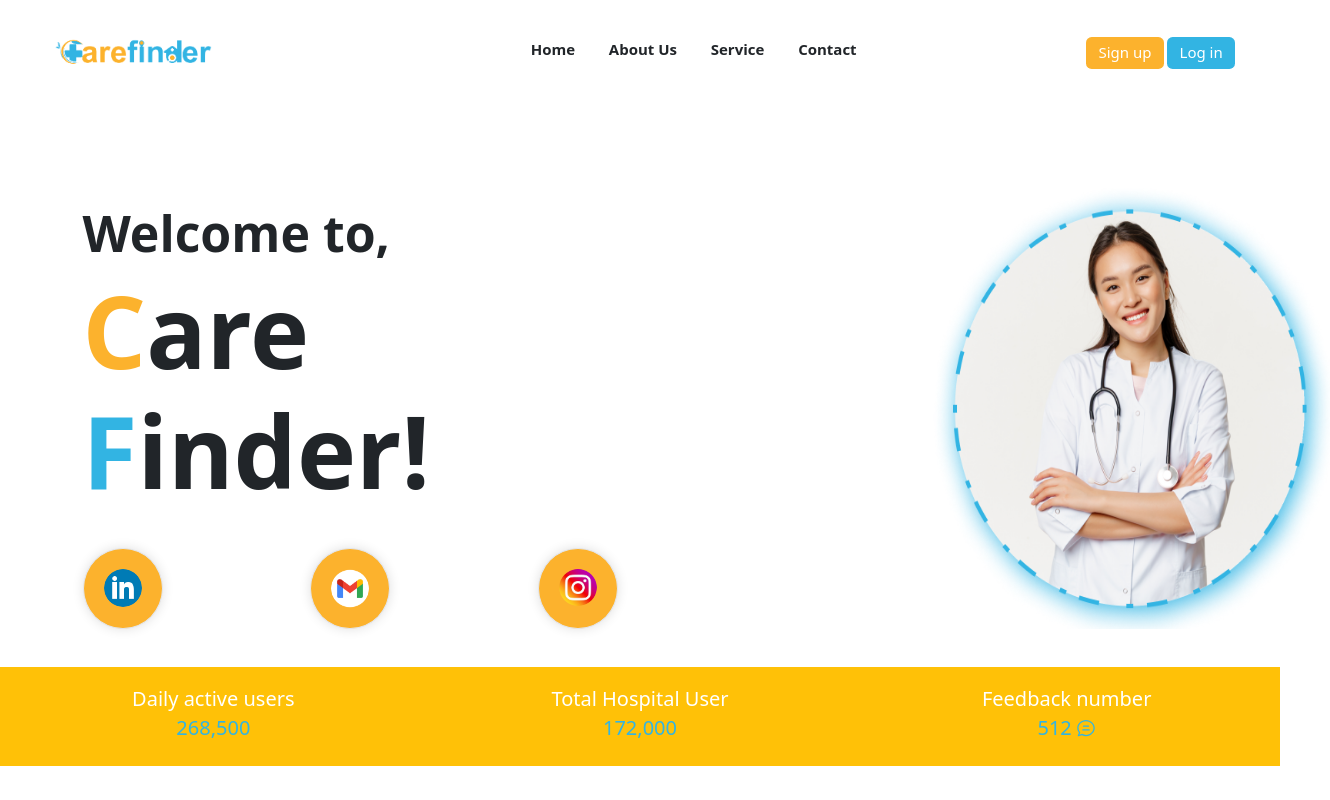
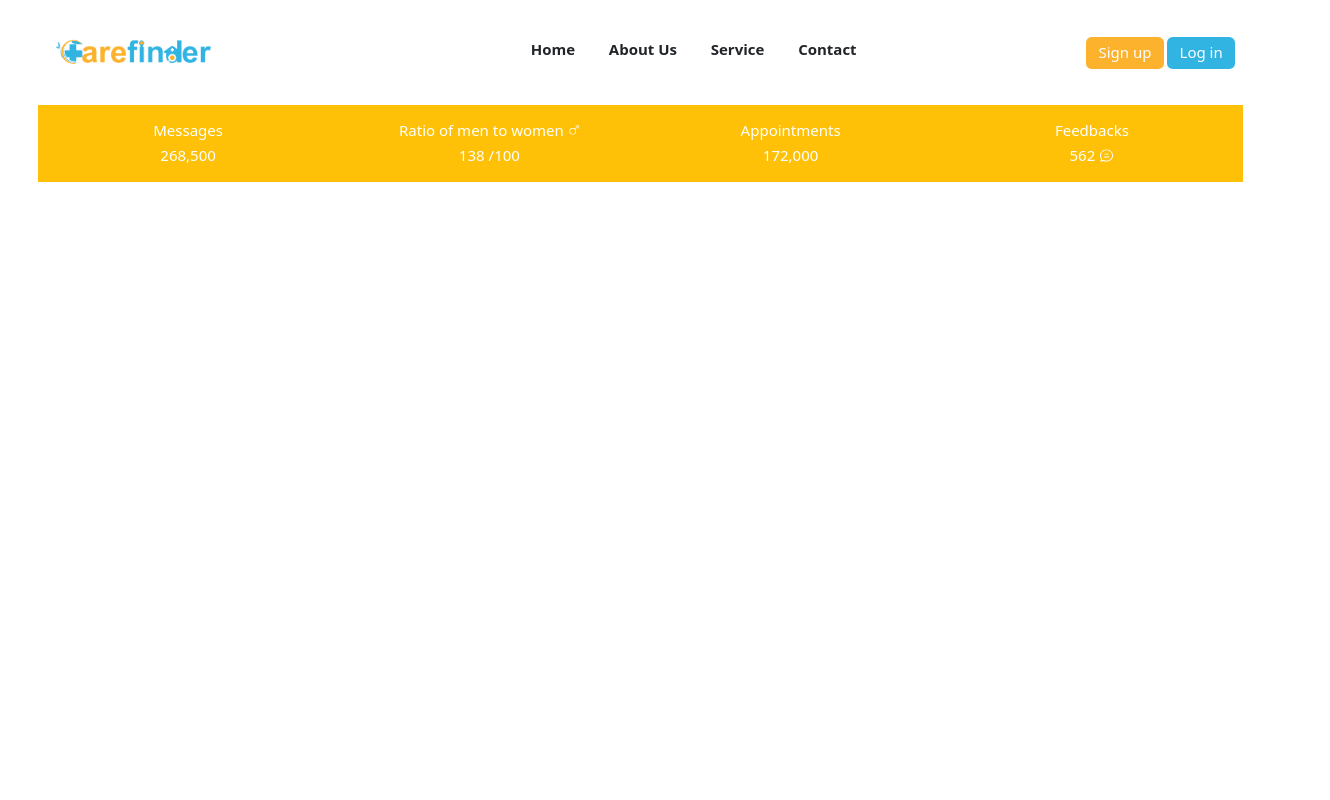
Before and after one commit to rath-samrith-webdev/Virtual-Company-2, a Vue app in the folder frontend/: page /hospital/dashboard in a window 1280 px wide. Before the commit this address led to /landing. Shown: the top 800 px of the page, 1330 px wide, since content can reach past the window. Built offline with nearby package versions, Linux system fonts and the light colour scheme; no server answers; what vue-simple-acl would draw is missing.

Commit message:
Initialize Hospital Dashboard Design

```diff
--- a/frontend/src/Components/WebHeaderMenu.vue
+++ b/frontend/src/Components/WebHeaderMenu.vue
@@ -1,12 +1,13 @@
 <script setup lang="ts">
 import { useAuthStore } from '@/stores/auth-store'
 import { useRouter } from 'vue-router'
+
 const router = useRouter()
 const store = useAuthStore()
 
 function handleLogout() {
   localStorage.removeItem('access_token')
-   router.push('/landing')
+  router.push('/landing')
 }
 </script>
 <template>
@@ -16,26 +17,23 @@ function handleLogout() {
       <img src="@/assets/logo/care_finder-02.png" alt="" srcset="" width="175">
     </div>
 
-    <!-- Menu Items -->
+    <!-- Hospital Menu -->
     <nav class="flex justify-center space-x-4 ms-lg-4" v-if="store.user && store.roles[0]=='hospital'">
       <router-link
-        to="/"
+        to="/hospital"
         class="font-bold px-3 py-2 text-slate-700 rounded-lg hover:bg-slate-100 hover:text-slate-900"
       >Home
       </router-link
       >
       <router-link
-        to="/hospital"
+        to="/hospital/Dashboard"
         class="font-bold px-3 py-2 text-slate-700 rounded-lg hover:bg-slate-100 hover:text-slate-900"
-      >Feedbacks
-      </router-link
-      >
-      <router-link
-        to="/map"
-        class="font-bold px-3 py-2 text-slate-700 rounded-lg hover:bg-slate-100 hover:text-slate-900"
-      >Appointments
-      </router-link
-      >
+      >Dashboard
+      </router-link>
+      <router-link to="/map"
+                   class="font-bold px-3 py-2 text-slate-700 rounded-lg hover:bg-slate-100 hover:text-slate-900">
+        Appointments
+      </router-link>
       <router-link
         to="/reports"
         class="font-bold px-3 py-2 text-slate-700 rounded-lg hover:bg-slate-100 hover:text-slate-900"
@@ -43,6 +41,7 @@ function handleLogout() {
       </router-link
       >
     </nav>
+    <!-- User Menu -->
     <nav class="flex justify-center space-x-4 ms-lg-4" v-if="store.user && store.roles[0]=='user'">
       <router-link
         to="/"
--- a/frontend/src/router/index.ts
+++ b/frontend/src/router/index.ts
@@ -50,12 +50,18 @@ const router = createRouter({
       path: '/contact',
       name: 'contact',
       component: () => import('../views/Web/ContactView.vue')
+    },
+    {
+      path: '/hospital/dashboard',
+      name: 'dashboard',
+      component: () => import('../views/Web/Hospital/DashboardView.vue')
     }
   ]
 })
 
 router.beforeEach(async (to, from, next) => {
-  const publicPages = ['/landing', '/login', '/about', '/contact']
+  const publicPages = ['/landing', '/login', '/about', '/contact','/hospital/dashboard'
+  ]
   const authRequired = !publicPages.includes(to.path)
   const store = useAuthStore()
 
--- /dev/null
+++ b/frontend/src/views/Web/Hospital/DashboardView.vue
@@ -0,0 +1,60 @@
+<script setup lang="ts">
+import WebLayout from '@/Components/Layouts/WebLayout.vue'
+import { ref } from 'vue'
+import { useTransition } from '@vueuse/core'
+import { ChatLineRound, Male } from '@element-plus/icons-vue'
+
+const source = ref(0)
+const outputValue = useTransition(source, {
+  duration: 1500,
+})
+source.value = 172000
+</script>
+
+<template>
+  <WebLayout>
+    <el-row class="bg-warning py-3">
+      <el-col :span="6">
+        <el-statistic title="Messages" :value="268500" />
+      </el-col>
+      <el-col :span="6">
+        <el-statistic :value="138">
+          <template #title>
+            <div style="display: inline-flex; align-items: center">
+              Ratio of men to women
+              <el-icon style="margin-left: 4px" :size="12">
+                <Male />
+              </el-icon>
+            </div>
+          </template>
+          <template #suffix>/100</template>
+        </el-statistic>
+      </el-col>
+      <el-col :span="6">
+        <el-statistic title="Appointments" :value="outputValue" />
+      </el-col>
+      <el-col :span="6">
+        <el-statistic title="Feedbacks" :value="562">
+          <template #suffix>
+            <el-icon style="vertical-align: -0.125em">
+              <ChatLineRound />
+            </el-icon>
+          </template>
+        </el-statistic>
+      </el-col>
+    </el-row>
+  </WebLayout>
+</template>
+
+<style scoped>
+.el-col {
+  text-align: center;
+}
+.el-statistic {
+  --el-statistic-title-color: white;
+  --el-statistic-content-color: #fff;
+  --el-statistic-content-font-size: 15px;
+  --el-statistic-title-font-size: 15px;
+  --el-statistic-content-font-weight: bold;
+}
+</style>
```
Also changed, not shown: frontend/src/views/Web/User/UserView.vue (indentation only).
